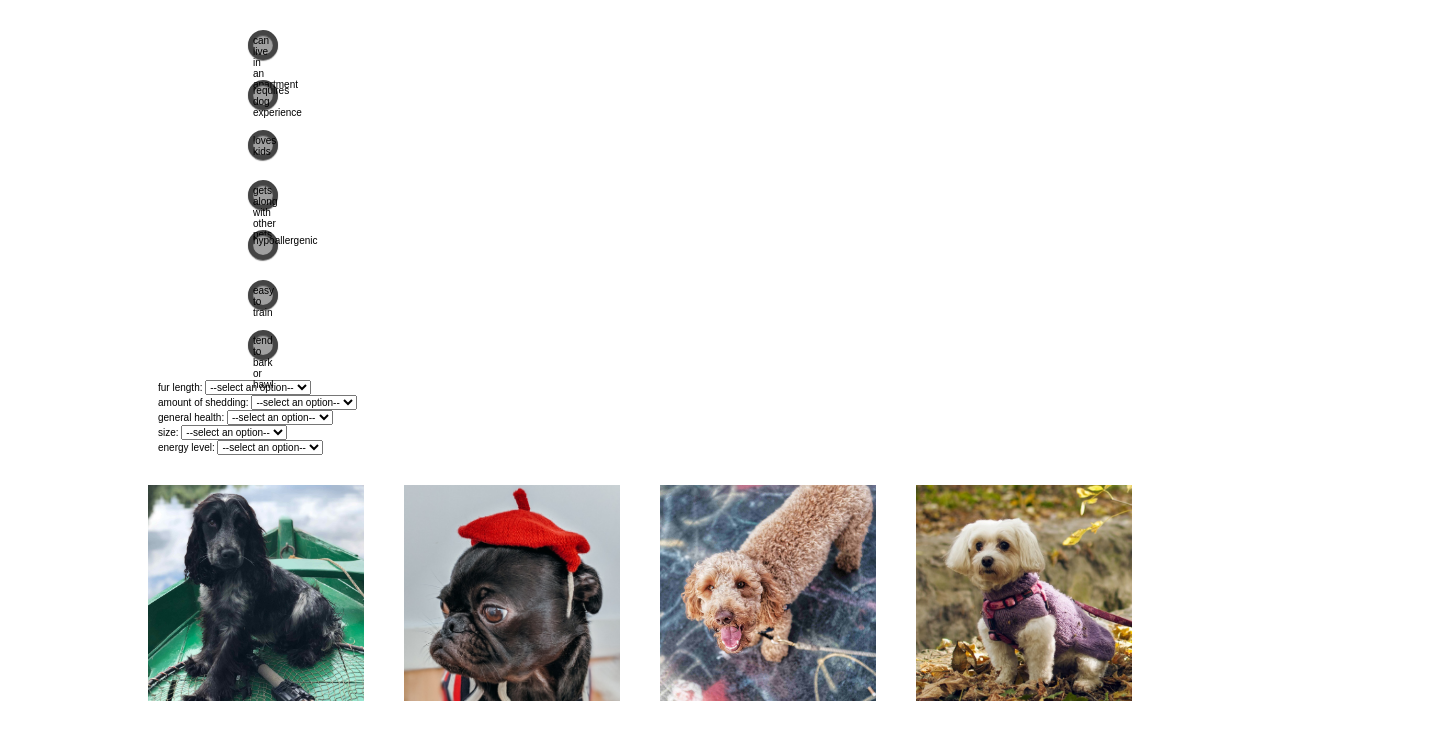
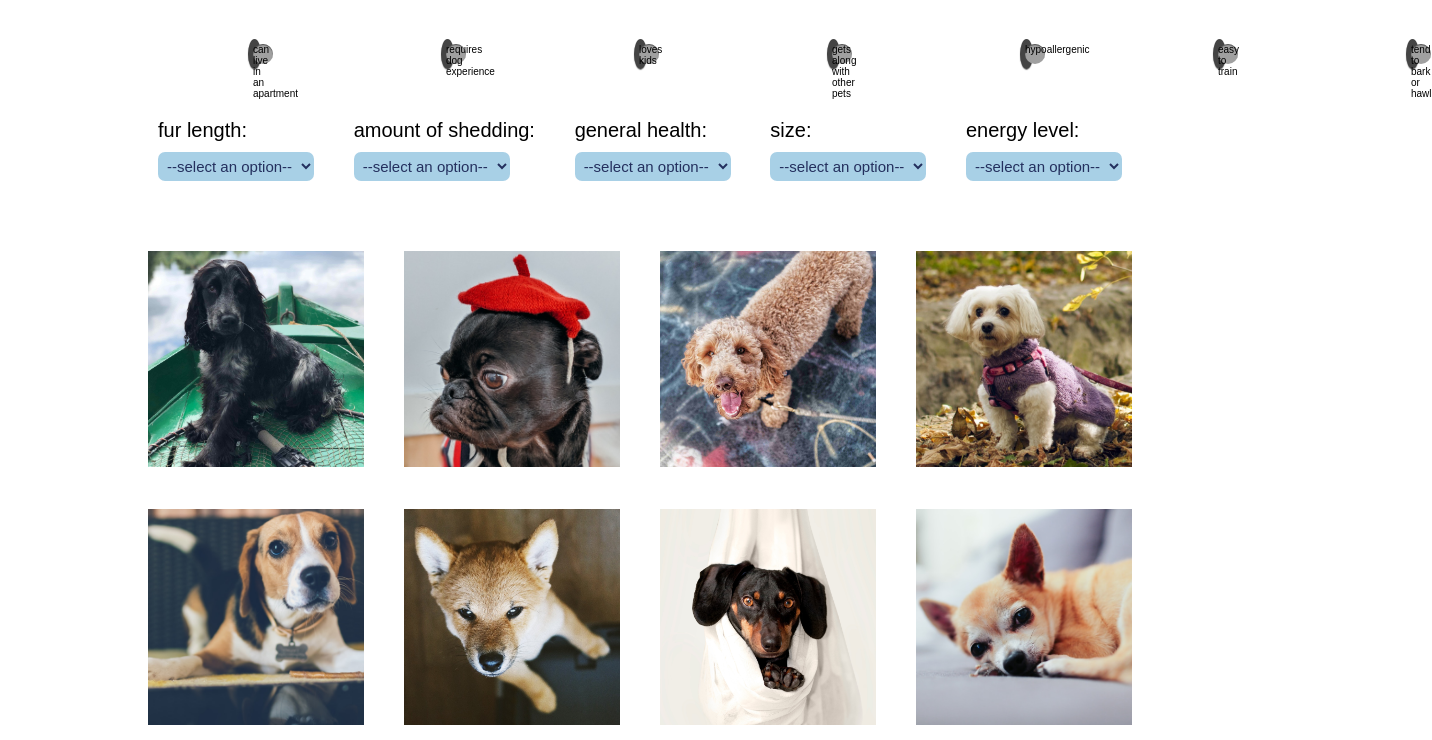
Before and after one commit to anncrypt/anna_ionova_project3, a plain HTML site: page index.html in a window 1280 px wide. Shown: the part 89-829 px from the top of the page, 1432 px wide, since content can reach past the window. Drawn offline with nearby package versions, Linux system fonts and the light colour scheme; a web font is replaced by a local one.

Commit message:
add comments to html and js, remove console.logs, beautify filters

```diff
--- a/index.html
+++ b/index.html
@@ -4,30 +4,36 @@
     <meta charset="UTF-8">
     <meta name="viewport" content="width=device-width, initial-scale=1.0">
     <meta http-equiv="X-UA-Compatible" content="ie=edge">
-    <title>JQuery project</title>
+    <title>PupMatcher</title>
+    <link rel="icon" type="image/png" href="assets/icons/favicon.png" sizes="99x99" />
     <link href="https://fonts.googleapis.com/css?family=Cabin+Sketch|Open+Sans" rel="stylesheet">
     <link rel="stylesheet" href="styles/styles.css">
 </head>
 <body>
+    <!-- website wrapper -->
     <div class="main-wrapper">
+        <!-- header begins -->
         <header>
             <div class="header narrow-wrapper">
+                <!-- svg puppy icon -->
                 <div class="svg-container">
                     <img src="assets/icons/pup.svg" alt="dog icon">
                 </div>
+                <!-- logo -->
                 <div class="logo-container">
                     <h1>PupMatcher</h1>
                 </div>
             </div>
         </header>
+        <!-- header ends -->
+        <!-- main begins -->
         <main class="narrow-wrapper">
             <section id="breed-filters">
-
-                <!-- Filters and controls for the breeds -->
+                <!-- filters and controls section starts -->
+                <!-- checkbox filters wrapper begins -->
+                <div class="checkbox-filters">
                     <div class="filter-container">
-
                         <input type="checkbox" id="good-for-apartment" name="good-for-apartment" unchecked>
-
                         <label for="good-for-apartment">can live in an apartment</label>
                     </div>
                     <div class="filter-container">
@@ -54,7 +60,11 @@
                         <input type="checkbox" id="tendency-to-bark-or-howl" name="tendency-to-bark-or-howl" unchecked>
                         <label for="tendency-to-bark-or-howl">tend to bark or hawl</label>
                     </div>
-                <div class="furLength">
+                </div>
+                <!-- checkbox filters wrapper ends -->
+                <!-- select filters wrapper begins -->
+                <div class="select-filters">
+                    <div class="select-container furLength">
                         <label for="fur-length">fur length:</label>
                         <select id="fur-length">
                             <option value="">--select an option--</option>
@@ -63,7 +73,7 @@
                             <option value="long">long</option>
                         </select>
                     </div>
-                <div class="shedding">
+                    <div class="select-container shedding">
                         <label for="shedding">amount of shedding:</label>
                         <select id="shedding">
                             <option value="">--select an option--</option>
@@ -72,7 +82,7 @@
                             <option value="heavy">heavy</option>
                         </select>
                     </div>
-                <div class="generalHealth">
+                    <div class="select-container generalHealth">
                         <label for="general-health">general health:</label>
                         <select id="general-health">
                             <option value="">--select an option--</option>
@@ -81,7 +91,7 @@
                             <option value="good">good</option>
                         </select>
                     </div>
-                <div class="size">
+                    <div class="select-container size">
                         <label for="size">size:</label>
                         <select id="size">
                             <option value="">--select an option--</option>
@@ -90,7 +100,7 @@
                             <option value="l">large</option>
                         </select>
                     </div>
-                <div class="energyLevel">
+                    <div class="select-container energyLevel">
                         <label for="energy-level">energy level:</label>
                         <select id="energy-level">
                             <option value="">--select an option--</option>
@@ -99,31 +109,31 @@
                             <option value="high">high</option>
                         </select>
                     </div>
+                </div>
+                <!-- select filters wrapper ends -->
+            </section>
+            <!-- filters and controls section ends -->
+            <section id="breed-gallery">
+            <!-- dog breed 'cards' gallery starts,
+            cards are generated in jQuery.
+            dog breed 'card' structure:
 
-            </section>
-            <section id="breed-gallery">
-
-            <!-- Dog breed 'cards' will go here
-            they will be generated in jQuery
-
-                <div class="breed-card">!
-                    <div class="img-container">!
-                        <img class="breed-pic" src="#" alt="" >!
+            <div class="breed-card">
+                <div class="img-container">
+                    <img class="breed-pic" src="#" alt="" >
                 </div>
-                    <div class="hover-state">!
-                        <p>Breed name</p>!
+                <div class="hover-state">
+                    <p>Breed name</p>
                 </div>
             </div>
             -->
-
             </section>
         </main>
-        <footer>
+        <!-- main ends -->
+    </div>
+    <!-- website wrapper ends -->
 
-        </footer>
-    </div>
-
-
+    <!-- links to JQuery CDN & script.js file -->
     <script src='https://code.jquery.com/jquery-3.2.1.min.js' integrity='sha256-hwg4gsxgFZhOsEEamdOYGBf13FyQuiTwlAQgxVSNgt4='crossorigin='anonymous'></script>
     <script src="scripts/script.js"></script>
 </body>
--- a/styles/partials/_filters.scss
+++ b/styles/partials/_filters.scss
@@ -1,11 +1,6 @@
-#breed-filters {
-    padding: 3rem;
-
 .filter-container {
     display: flex;
     flex-wrap: nowrap;
-
-
     width: 30px;
     height: 30px;
     background: rgb(68, 68, 68);
@@ -13,6 +8,17 @@
     border-radius: 100%;
     position: relative;
     box-shadow: 0px 1px 1px rgba(0,0,0,0.5);
+}
+
+#breed-filters {
+    padding: 3rem;
+    margin-bottom: 40px;
+
+    .checkbox-filters{
+        display: flex;
+        flex-wrap: nowrap;
+
+        margin-bottom: 30px;
 
         input[type=checkbox] {
             transform: scale(2);
@@ -21,8 +27,6 @@
                 background: $accent-color;
             }
         }
-
-
 
         label {
             display: block;
@@ -43,4 +47,34 @@
 
     }
 
+
+    .select-filters {
+        display: flex;
+        flex-wrap: nowrap;
+        justify-content: space-between;
+
+        .select-container  {
+            label {
+                display: block;
+                font-size: 2rem;
+                margin-bottom: 10px;
+                // text-align: center;
             }
+
+            select {
+                font-size: 1.5rem;
+                background: $secondary-color;
+                color: $primary-color;
+                border: none;
+                padding: 5px;
+                border-radius: 7px;
+
+                option {
+                    // padding: 30px;
+                }
+            }
+        }
+
+
+    }
+}
--- a/styles/partials/_gallery.scss
+++ b/styles/partials/_gallery.scss
@@ -24,7 +24,7 @@
         display: flex;
         justify-content: center;
         align-items: center;
-        background: linear-gradient(rgba(247, 108, 108, 0.671),rgba(247, 108, 108, 0.698));
+        background: linear-gradient(rgba(247, 108, 108, 0.767),rgba(247, 108, 108, 0.767));
         top: 5%;
         left: 5%;
         width: 90%;
@@ -34,10 +34,10 @@
         p {
             font-family: $accent-font;
             text-transform: uppercase;
+            text-align: center;
             font-weight: 900;
             font-size: 2.2rem;
             color: white;
-            text-align: center;
         }
     }
 }
--- a/styles/partials/_general.scss
+++ b/styles/partials/_general.scss
@@ -1,7 +1,6 @@
 html {
     font-size: 62.5%;
 }
-
 
 .wrapper {
     max-width: 1600px;
@@ -12,7 +11,3 @@ html {
     width: 80%;
     margin: 0 auto;
 }
-
-// main {
-//     background: linear-gradient(rgba(201, 223, 235, 0.034), rgba(206, 225, 235, 0.733));
-// }
--- a/styles/partials/_header.scss
+++ b/styles/partials/_header.scss
@@ -9,14 +9,16 @@ header {
     display: flex;
     justify-content: space-between;
     align-items: center;
+
     .svg-container {
-        width: 7%;
+        width: 8%;
+
         img {
             width: 100%;
-            color: $light-color;
             margin: 0;
         }
     }
+
     .logo-container {
         h1 {
             margin: 0;
```
Also changed, not shown: scripts/script.js (+20 -36 lines), assets/icons/favicon.png (added), styles/styles.css. Lines whose indentation alone changed are shown as unchanged.
